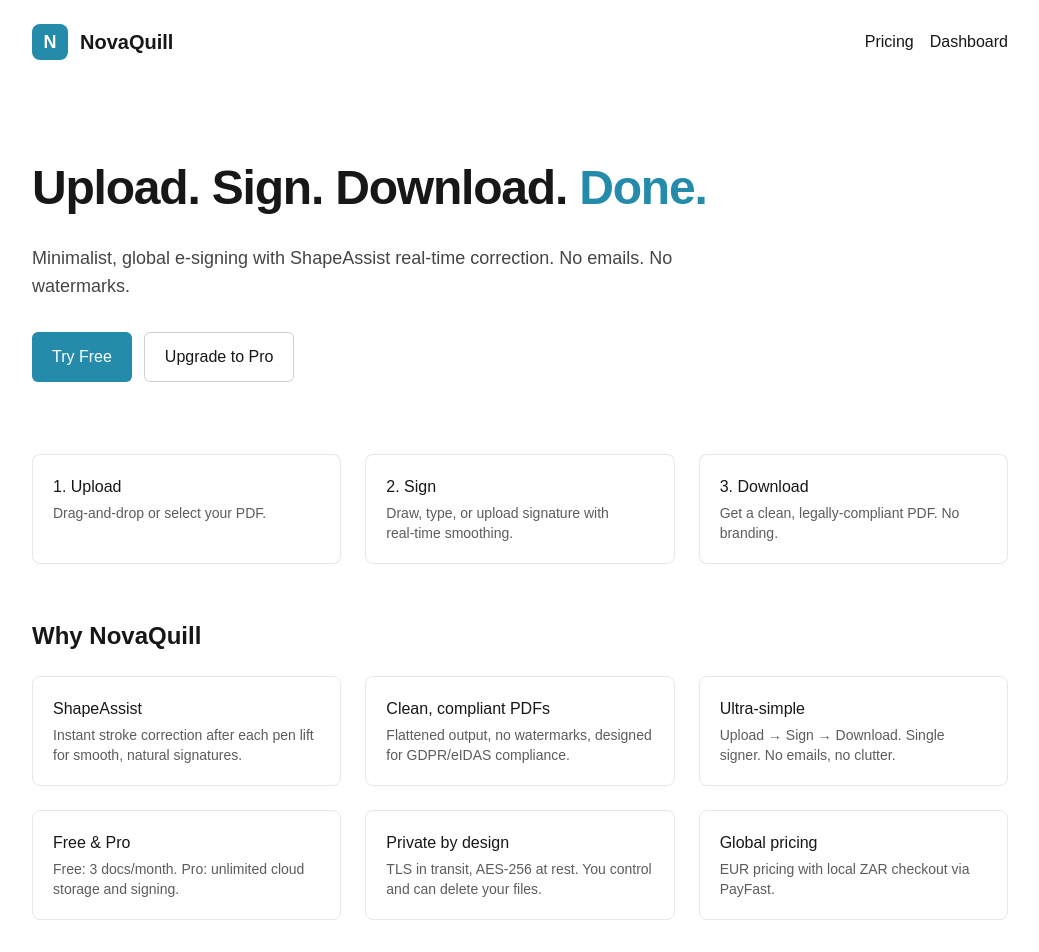
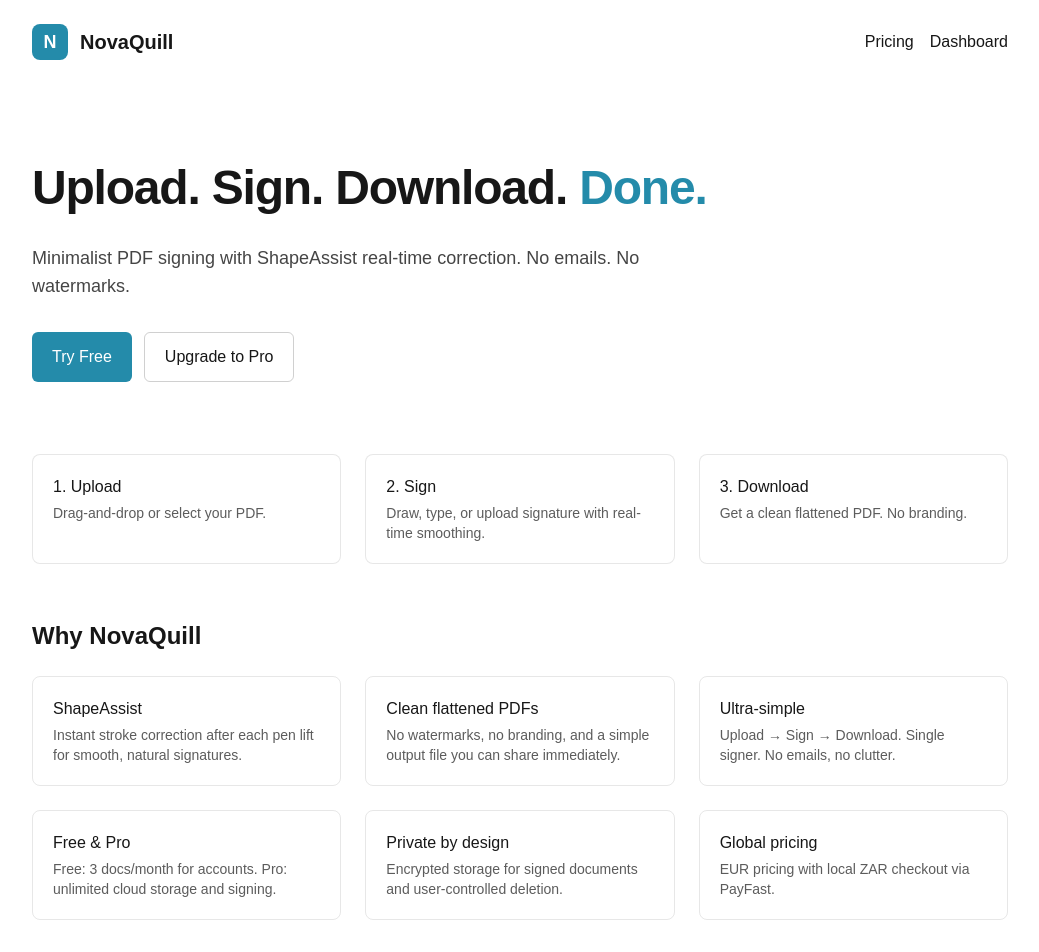
Before and after one commit to SentinelDeveloper0850/novaquill, a Next.js app: page / in a window 1280 px wide. Shown: the top 952 px of the page, without its empty margins (120-1159 px from the left). Built offline with nearby package versions, Linux system fonts and the light colour scheme; no server answers.

Commit message:
Tighten landing page compliance wording

```diff
--- a/src/app/page.tsx
+++ b/src/app/page.tsx
@@ -6,7 +6,7 @@
           Upload. Sign. Download. <span className="text-[color:var(--color-accent)]">Done.</span>
         </h1>
         <p className="text-lg text-foreground/80 max-w-2xl">
-          Minimalist, global e‑signing with ShapeAssist real‑time correction. No emails. No watermarks.
+          Minimalist PDF signing with ShapeAssist real-time correction. No emails. No watermarks.
         </p>
         <div className="flex gap-3">
           <a href="/upload" className="inline-flex items-center rounded-md px-5 py-3 bg-[color:var(--color-accent)] text-white hover:opacity-90 transition">
@@ -23,11 +23,11 @@
           </div>
           <div className="rounded-lg border border-foreground/10 p-5 bg-background/60">
             <div className="font-medium mb-1">2. Sign</div>
-            <div className="text-foreground/70 text-sm">Draw, type, or upload signature with real‑time smoothing.</div>
+            <div className="text-foreground/70 text-sm">Draw, type, or upload signature with real-time smoothing.</div>
           </div>
           <div className="rounded-lg border border-foreground/10 p-5 bg-background/60">
             <div className="font-medium mb-1">3. Download</div>
-            <div className="text-foreground/70 text-sm">Get a clean, legally‑compliant PDF. No branding.</div>
+            <div className="text-foreground/70 text-sm">Get a clean flattened PDF. No branding.</div>
           </div>
         </div>
 
@@ -39,22 +39,22 @@
               <div className="text-foreground/70 text-sm">Instant stroke correction after each pen lift for smooth, natural signatures.</div>
             </div>
             <div className="rounded-lg border border-foreground/10 p-5">
-              <div className="font-medium mb-1">Clean, compliant PDFs</div>
-              <div className="text-foreground/70 text-sm">Flattened output, no watermarks, designed for GDPR/eIDAS compliance.</div>
+              <div className="font-medium mb-1">Clean flattened PDFs</div>
+              <div className="text-foreground/70 text-sm">No watermarks, no branding, and a simple output file you can share immediately.</div>
             </div>
             <div className="rounded-lg border border-foreground/10 p-5">
-              <div className="font-medium mb-1">Ultra‑simple</div>
+              <div className="font-medium mb-1">Ultra-simple</div>
               <div className="text-foreground/70 text-sm">Upload → Sign → Download. Single signer. No emails, no clutter.</div>
             </div>
           </div>
           <div className="grid sm:grid-cols-3 gap-6">
             <div className="rounded-lg border border-foreground/10 p-5">
               <div className="font-medium mb-1">Free & Pro</div>
-              <div className="text-foreground/70 text-sm">Free: 3 docs/month. Pro: unlimited cloud storage and signing.</div>
+              <div className="text-foreground/70 text-sm">Free: 3 docs/month for accounts. Pro: unlimited cloud storage and signing.</div>
             </div>
             <div className="rounded-lg border border-foreground/10 p-5">
               <div className="font-medium mb-1">Private by design</div>
-              <div className="text-foreground/70 text-sm">TLS in transit, AES‑256 at rest. You control and can delete your files.</div>
+              <div className="text-foreground/70 text-sm">Encrypted storage for signed documents and user-controlled deletion.</div>
             </div>
             <div className="rounded-lg border border-foreground/10 p-5">
               <div className="font-medium mb-1">Global pricing</div>
@@ -67,15 +67,15 @@
           <h2 className="text-2xl font-semibold">FAQ</h2>
           <details className="rounded-lg border border-foreground/10 p-4">
             <summary className="cursor-pointer font-medium">Do I need an account?</summary>
-            <div className="text-foreground/70 text-sm mt-2">No. Anonymous users can upload, sign and download. Accounts unlock cloud storage and usage tracking.</div>
+            <div className="text-foreground/70 text-sm mt-2">No. Anonymous users can upload, sign and download. Accounts unlock cloud storage, saved signatures, and usage tracking.</div>
           </details>
           <details className="rounded-lg border border-foreground/10 p-4">
             <summary className="cursor-pointer font-medium">Are there watermarks?</summary>
-            <div className="text-foreground/70 text-sm mt-2">Never. Signed PDFs are clean and branding‑free.</div>
+            <div className="text-foreground/70 text-sm mt-2">Never. Signed PDFs are clean and branding-free.</div>
           </details>
           <details className="rounded-lg border border-foreground/10 p-4">
-            <summary className="cursor-pointer font-medium">Is my data secure?</summary>
-            <div className="text-foreground/70 text-sm mt-2">Yes. TLS in transit, AES‑256 at rest. Only you can access your documents, and you can permanently delete them.</div>
+            <summary className="cursor-pointer font-medium">Is this a qualified digital signature?</summary>
+            <div className="text-foreground/70 text-sm mt-2">No. NovaQuill creates simple electronic signatures by placing your signature image onto a PDF. Advanced or qualified signatures require a certified trust service provider.</div>
           </details>
         </section>
       </main>
```
